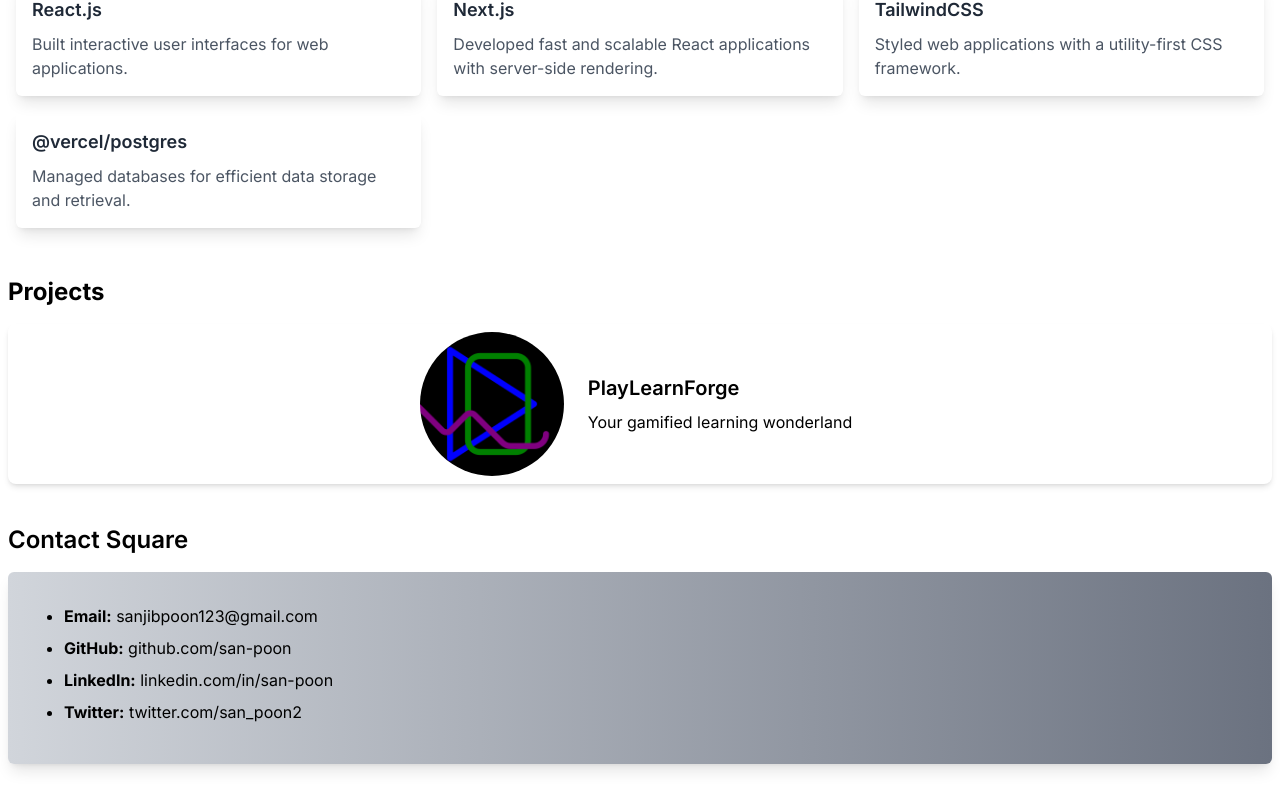
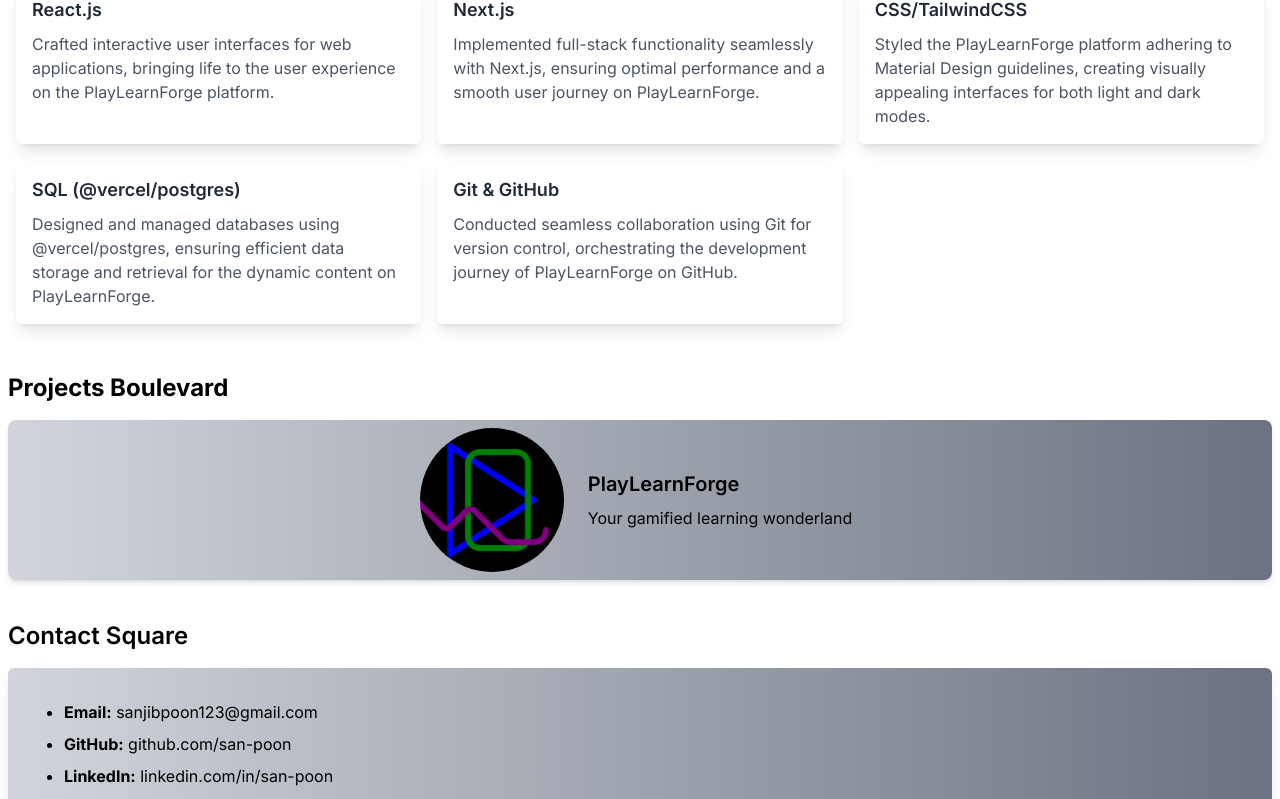
Before and after one commit to san-poon/nexus-adept, a Next.js app: page /portfolio in a window 1280 px wide. Shown: the part 496-1295 px from the top of the page. Built offline with nearby package versions, Linux system fonts and the light colour scheme.

Commit message:
Refactor code for better visual design

```diff
--- a/app/components/Header.tsx
+++ b/app/components/Header.tsx
@@ -21,7 +21,7 @@ export default function Header() {
         <header className={`w-full z-10 top-0 transition-all ease-in-out duration-300 ${isScrolled ? '-translate-y-full opacity-0' : "translate-y-0 opacity-100"} p-4`}>
             <div className="container mx-auto flex items-center justify-between my-1">
                 <Link href="/" title="Play & learn, Learn & create, Create & learn">
-                    <div className="flex items-center justify-center space-x-0 bg-neutral-50 dark:bg-neutral-900 rounded-lg dark:hover:bg-neutral-800 transition duration-300 p-1">
+                    <div className="flex items-center justify-center space-x-0 bg-neutral-50 dark:bg-neutral-900 rounded-lg dark:hover:bg-neutral-800 duration-300 p-1 transition-transform hover:scale-105">
                         {/* Logo */}
                         <Logo />
                         <span className="font-bold">
--- a/app/portfolio/components/contact-square.tsx
+++ b/app/portfolio/components/contact-square.tsx
@@ -1,10 +1,12 @@
+import Link from "next/link";
+
 // Portfolio contacts
 export default function ContactSquare() {
     const contactInfo = [
-        { label: 'Email', value: 'sanjibpoon123@gmail.com' },
-        { label: 'GitHub', value: 'github.com/san-poon' },
-        { label: 'LinkedIn', value: 'linkedin.com/in/san-poon' },
-        { label: 'Twitter', value: 'twitter.com/san_poon2' },
+        { label: 'Email', value: 'sanjibpoon123@gmail.com', url: "" },
+        { label: 'GitHub', value: 'github.com/san-poon', url: "https://github.com/san-poon" },
+        { label: 'LinkedIn', value: 'linkedin.com/in/san-poon', url: "http://linkedin.com/in/san-poon" },
+        { label: 'X/Twitter', value: 'twitter.com/san_poon_2', url: 'https://twitter.com/san_poon_2' },
     ];
 
     return (
@@ -12,9 +14,9 @@ export default function ContactSquare() {
             <h2 className="text-2xl font-semibold mb-4">Contact Square</h2>
             <div className="bg-gradient-to-r dark:from-gray-800 dark:to-gray-600 from-gray-300 to-gray-500 p-8 rounded-md shadow-lg">
                 <ul className="list-disc ml-6">
-                    {contactInfo.map(({ label, value }) => (
+                    {contactInfo.map(({ label, value, url }) => (
                         <li key={label} className="mb-2">
-                            <span className="font-bold">{label}:</span> {value}
+                            <span className="font-bold">{label}:</span> <Link href={url}>{value}</Link>
                         </li>
                     ))}
                 </ul>
--- a/app/portfolio/components/projects-boulevard.tsx
+++ b/app/portfolio/components/projects-boulevard.tsx
@@ -13,16 +13,16 @@ export default function ProjectsBoulevard() {
 
     return (
         <div className="p-2 mt-6">
-            <h2 className="text-2xl font-bold dark:text-gray-200 mb-4">Projects</h2>
+            <h2 className="text-2xl font-bold dark:text-gray-200 mb-4">Projects Boulevard</h2>
             <div className={`grid grid-cols-1 md:grid-cols-2 lg:grid-cols-3 gap-8 ${projectClass}`}>
                 {projects.map((project) => (
-                    <div className={`rounded-lg overflow-hidden shadow-md dark:bg-gray-800 dark:text-white ${projectClass}`} key={project.name}>
+                    <div className={`rounded-lg overflow-hidden shadow-md bg-gradient-to-r dark:from-gray-800 dark:to-gray-600 from-gray-300 to-gray-500 ${projectClass}`} key={project.name}>
                         <div className="relative h-40">
                             <Link href={project.projectUrl}>
                                 <Image
                                     src={project.imageSrc}
                                     alt={project.name}
-                                    className="rounded-full w-auto h-full p-2 transition-transform transform hover:scale-105"
+                                    className="rounded-full w-auto h-full p-2 transition-transform hover:scale-105"
                                 />
                             </Link>
                         </div>
--- a/app/portfolio/components/skills-meadow.tsx
+++ b/app/portfolio/components/skills-meadow.tsx
@@ -2,15 +2,33 @@ import Card from "@/app/components/Card";
 
 export default function SkillsMeadow() {
     const skillsDetails = [
-        { skill: 'React.js', details: 'Built interactive user interfaces for web applications.' },
-        { skill: 'Next.js', details: 'Developed fast and scalable React applications with server-side rendering.' },
-        { skill: 'TailwindCSS', details: 'Styled web applications with a utility-first CSS framework.' },
-        { skill: '@vercel/postgres', details: 'Managed databases for efficient data storage and retrieval.' },
+        {
+            skill: 'React.js',
+            details: 'Crafted interactive user interfaces for web applications, bringing life to the user experience on the PlayLearnForge platform.'
+        },
+        {
+            skill: 'Next.js',
+            details: 'Implemented full-stack functionality seamlessly with Next.js, ensuring optimal performance and a smooth user journey on PlayLearnForge.'
+        },
+        {
+            skill: 'CSS/TailwindCSS',
+            details: 'Styled the PlayLearnForge platform adhering to Material Design guidelines, creating visually appealing interfaces for both light and dark modes.'
+        },
+        {
+            skill: 'SQL (@vercel/postgres)',
+            details: 'Designed and managed databases using @vercel/postgres, ensuring efficient data storage and retrieval for the dynamic content on PlayLearnForge.'
+        },
+
+        {
+            skill: 'Git & GitHub',
+            details: 'Conducted seamless collaboration using Git for version control, orchestrating the development journey of PlayLearnForge on GitHub.'
+        },
+
     ];
 
     return (
         <div className="p-4 mt-6">
-            <h2 className="text-2xl font-bold dark:text-gray-200 mb-4">Skills Meadow</h2>
+            <h2 className="text-2xl font-bold dark:text-gray-200 mb-4">Skills/Tools Meadow</h2>
             <div className="grid grid-cols-1 md:grid-cols-2 lg:grid-cols-3 gap-4">
                 {skillsDetails.map((skill, index) => (
                     <Card key={index}>
```
